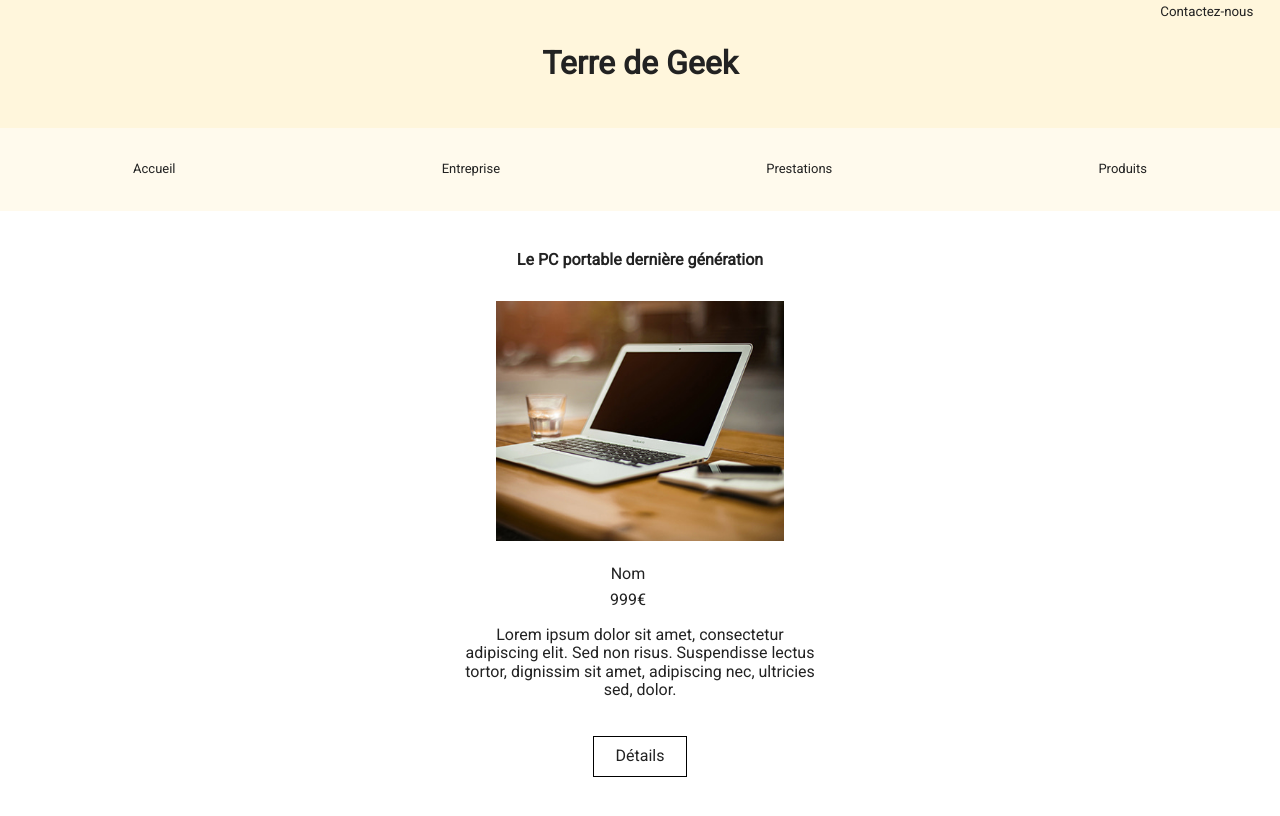
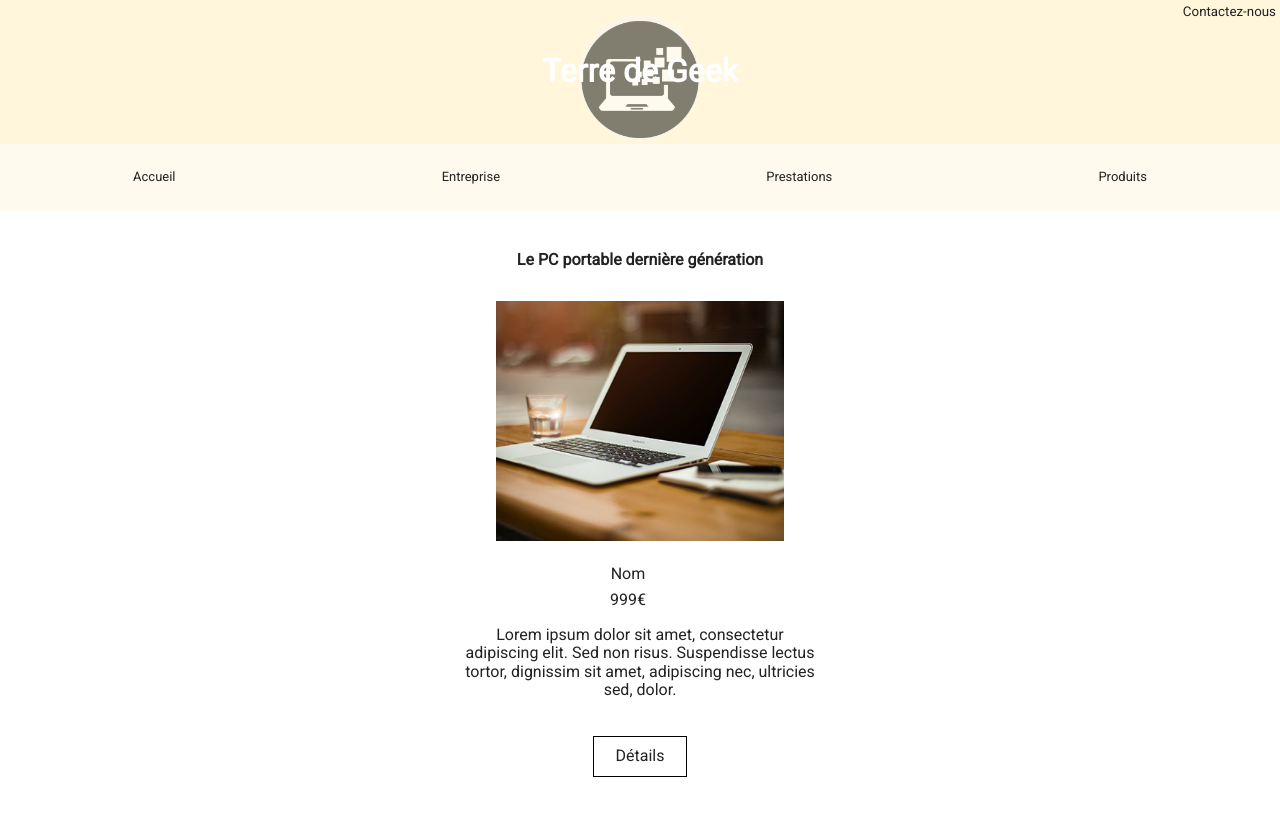
Before and after one commit to HugoDev12/terre_de_geek, a website built with Parcel: page index.html in a window 1280 px wide. Shown: the top 816 px of the page. Built offline with nearby package versions, Linux system fonts and the light colour scheme.

Commit message:
icon on h1 background

```diff
--- a/css/company.css
+++ b/css/company.css
@@ -79,6 +79,9 @@ nav a {
     padding: 2em 0;
 }
 
+main {
+    margin: 2em 0;
+}
 
 main section h2 {
     margin: 1em 0;
--- a/css/contact.css
+++ b/css/contact.css
@@ -56,6 +56,12 @@ nav a {
     padding: 2em 0;
 }
 
+header aside {
+    font-size: smaller;
+    position: absolute;
+    top: 0.3em;
+    right: 0.3em;
+}
 
 /* ######################################################   Form / Body   ################################################################## */
 
--- a/css/products.css
+++ b/css/products.css
@@ -131,11 +131,6 @@ footer div {
 
 @media screen and (min-width: 1024px) {
 
-
-    #Header {
-        padding: 1em 0;
-    }
-
     main p {
         width: 45%;
     }
--- a/css/style.css
+++ b/css/style.css
@@ -40,17 +40,37 @@ h3 {
     text-align: center;
 }
 
+
+header div figure {
+    width: 120px;
+    position: absolute;
+    left: 100px;
+    right: 100px;
+    top: 15px;
+    z-index: 0;
+}
+
+header div figure img {
+    border-radius: 100%;
+    opacity: 0.5;
+}
+
+header div h1 {
+    position: relative;
+    color: white;
+    z-index: 1;
+}
+
 /* ################################################     Classes and IDs     ################################################ */
 
 #Header {
+    background-color: rgb(255, 246, 220);
     display: flex;
-    background-color: rgb(255, 246, 220);
     align-items: center;
     justify-content: center;
     padding: 2em 0;
 
 }
-
 
 .infos {
     text-align: center;
@@ -110,6 +130,7 @@ nav a {
     padding: 2em 0;
 }
 
+
 /* ##################################################   Footer  ############################################################ */
 
 
@@ -134,15 +155,13 @@ footer div {
 
 @media screen and (min-width: 720px){
 
-    figure {
+    main figure {
         height: 30vh;
     }
 
-    img {
-        margin: auto;
+    main figure img {
         height: 100%;
     }
-
 
     .cards{
         display: flex;
@@ -155,7 +174,6 @@ footer div {
         flex-direction: row;
         flex-wrap: wrap;
     }
-
 
     .container{
         width: 40%;
@@ -177,24 +195,10 @@ footer div {
 
 @media screen and (min-width: 1224px){
 
-    #Header {
-        padding: 1.5em 0;
-    }
-
-    nav {
-        padding: 0.5em 0;
-    }
-
     footer div {
         font-size: small;
         margin-left: 12%;
-
     }
-
-    header aside {
-        right: 2em;
-    }
-
 
     h3 {
         margin: 2em 0;
--- a/index.html
+++ b/index.html
@@ -23,10 +23,15 @@
 <body>
 
   <header id="Header">
+    <div>
+      <figure>
+        <img src="icon.png" alt="icône de Terre de Geek">
+      </figure>
     <h1>Terre de Geek</h1>
     <aside>
       <a href="contact.html">Contactez-nous</a>
     </aside>
+  </div>
   </header>
 
 
```
Also changed, not shown: contact.html (+1 -1 lines).
